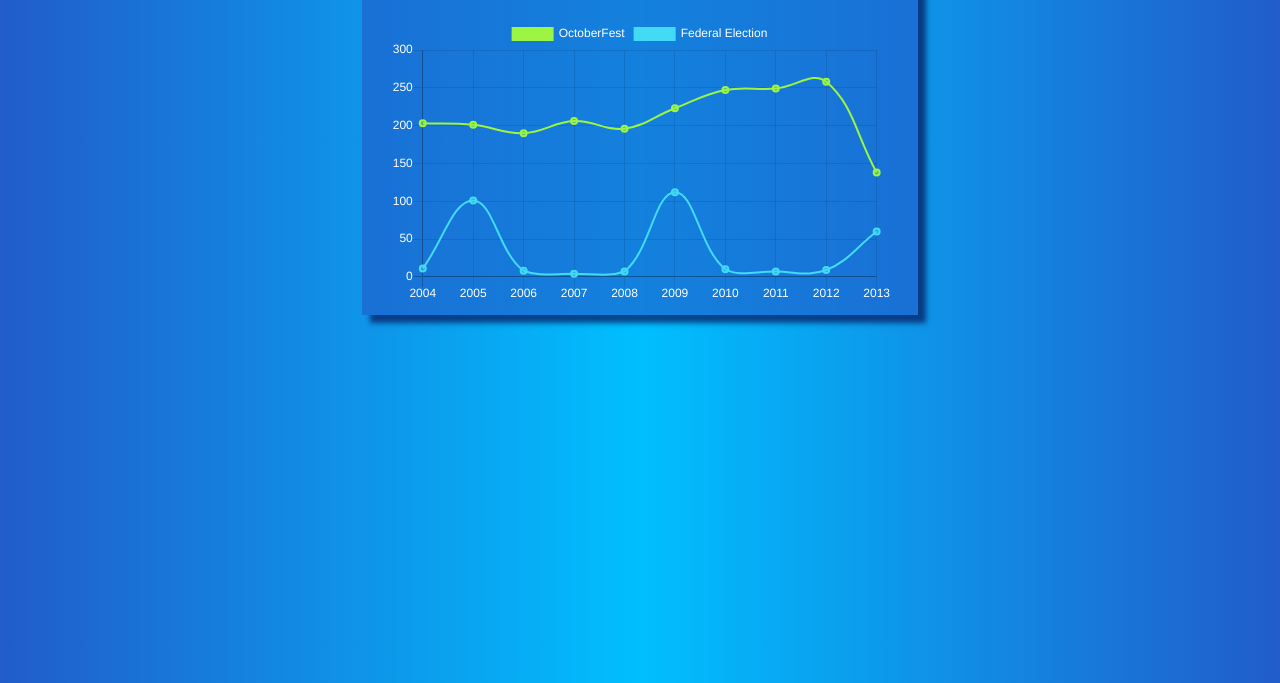
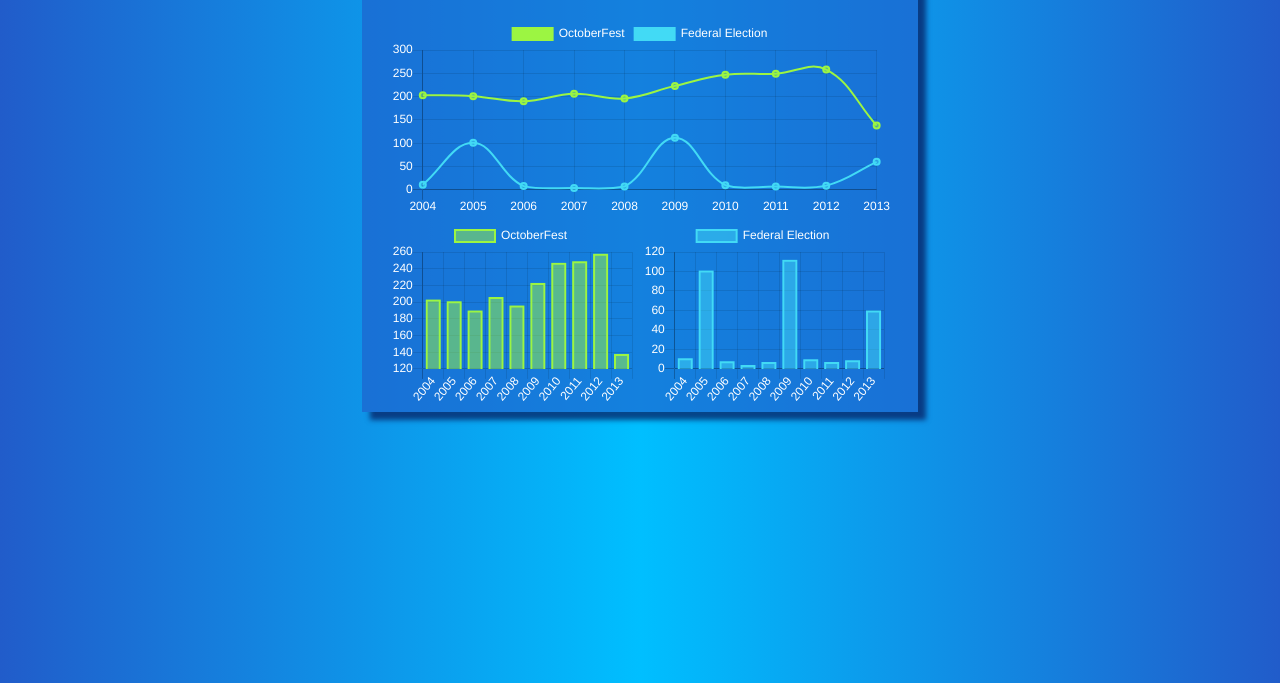
Before and after one commit to Rebeka97/ChartJS, a plain HTML site: page index.html in a window 1280 px wide. Shown: the part 117-800 px from the top of the page. Drawn offline with nearby package versions, Linux system fonts and the light colour scheme.

Commit message:
2020.10.18.

```diff
--- a/index.html
+++ b/index.html
@@ -11,7 +11,13 @@
   <body>
     <div id="tartalom">
       <h1>OctoberFest vs. Federal Election</h1>
-      <canvas id="myChart" width="350" height="200"></canvas>
+      <canvas id="myChart" width="350" height="140"></canvas>
+      <div class="charts">
+        <canvas id="myChartFest" width="350" height="260"></canvas>
+      </div>
+      <div class="charts">
+        <canvas id="myChartElection" width="350" height="260"></canvas>
+      </div>
     </div>
     <script src="script.js"></script>
   </body>
--- a/script.js
+++ b/script.js
@@ -1,7 +1,30 @@
 window.addEventListener('load', makeChart);
+
+let config = {
+  legend: {
+    fontColor: "white",
+    labels: {
+      fontColor: 'white'
+    }
+  },
+  scales: {
+    xAxes: [{
+      ticks: {
+        fontColor: "white",
+      }
+    }],
+    yAxes: [{
+      ticks: {
+        fontColor: "white",
+      }
+    }]
+  }
+};
 
 async function makeChart() {
   const ctx = document.getElementById('myChart').getContext('2d');
+  const ctxFest = document.getElementById('myChartFest').getContext('2d');
+  const ctxElection = document.getElementById('myChartElection').getContext('2d');
   const data = await getData();
   const myChart = new Chart(ctx, {
     type: 'line',
@@ -27,26 +50,42 @@ async function makeChart() {
         }
       ]
     },
-    options: {
-      legend: {
-        fontColor: "white",
-        labels: {
-          fontColor: 'white'
+    options: config
+  });
+  const myChartFest = new Chart(ctxFest, {
+    type: 'bar',
+    data: {
+      labels: Object.keys(data.octoberFest),
+      datasets: [
+        {
+          label: 'OctoberFest',
+          data: Object.values(data.octoberFest),
+          fill: false,
+          borderColor: 'rgba(156, 245, 66, 1)',
+          backgroundColor: 'rgba(156, 245, 66, 0.5)',
+          fontColor: 'white',
+          borderWidth: 2
         }
-      },
-      scales: {
-        xAxes: [{
-          ticks: {
-            fontColor: "white",
-          }
-        }],
-        yAxes: [{
-          ticks: {
-            fontColor: "white",
-          }
-        }]
-      }
-    }
+      ]
+    },
+    options: config
+  });
+  const myChartElection = new Chart(ctxElection, {
+    type: 'bar',
+    data: {
+      labels: Object.keys(data.federalElection),
+      datasets: [
+        {
+          label: 'Federal Election',
+          data: Object.values(data.federalElection),
+          fill: false,
+          borderColor: 'rgba(66, 218, 245, 1)',
+          backgroundColor: 'rgba(66, 218, 245, 0.5)',
+          borderWidth: 2
+        }
+      ]
+    },
+    options: config
   });
 }
 
@@ -55,12 +94,9 @@ async function getData() {
   const data = (await response.text()).trim();
   //const years = [];
   const octoberFest = {}, federalElection = {};
-  const rows = data.split('\n').slice(1);
-  rows.forEach(row => {
+  data.split('\n').slice(1).forEach(row => {
     const fields = row.split(';');
-    let year = fields[0];
-    let festNum = fields[3];
-    let electionNum = fields[4];
+    let year = fields[0], festNum = fields[3], electionNum = fields[4];
     //years.push(year);
     octoberFest[year] = (octoberFest[year] || 0) + Number(festNum); //A '|| 0' a legelső érték miatt kell mert undefined + number = NaN
     federalElection[year] = (federalElection[year] || 0) + Number(electionNum);
--- a/style.css
+++ b/style.css
@@ -3,7 +3,6 @@ body {
     background-repeat: no-repeat;
     background-attachment: fixed;
     color:white;
-    text-align: justify;
 }
 h1 {
     text-align: center;
@@ -17,5 +16,12 @@ h1 {
     width: 40%;
     padding: 25px;
     padding-top: 5px;
-    padding-bottom: 8px;
+    padding-bottom: 4px;
+    min-height: min-content;
+    min-width: min-content;
 }
+
+.charts {
+    display: inline-block;
+    width: 49%;
+}
```
